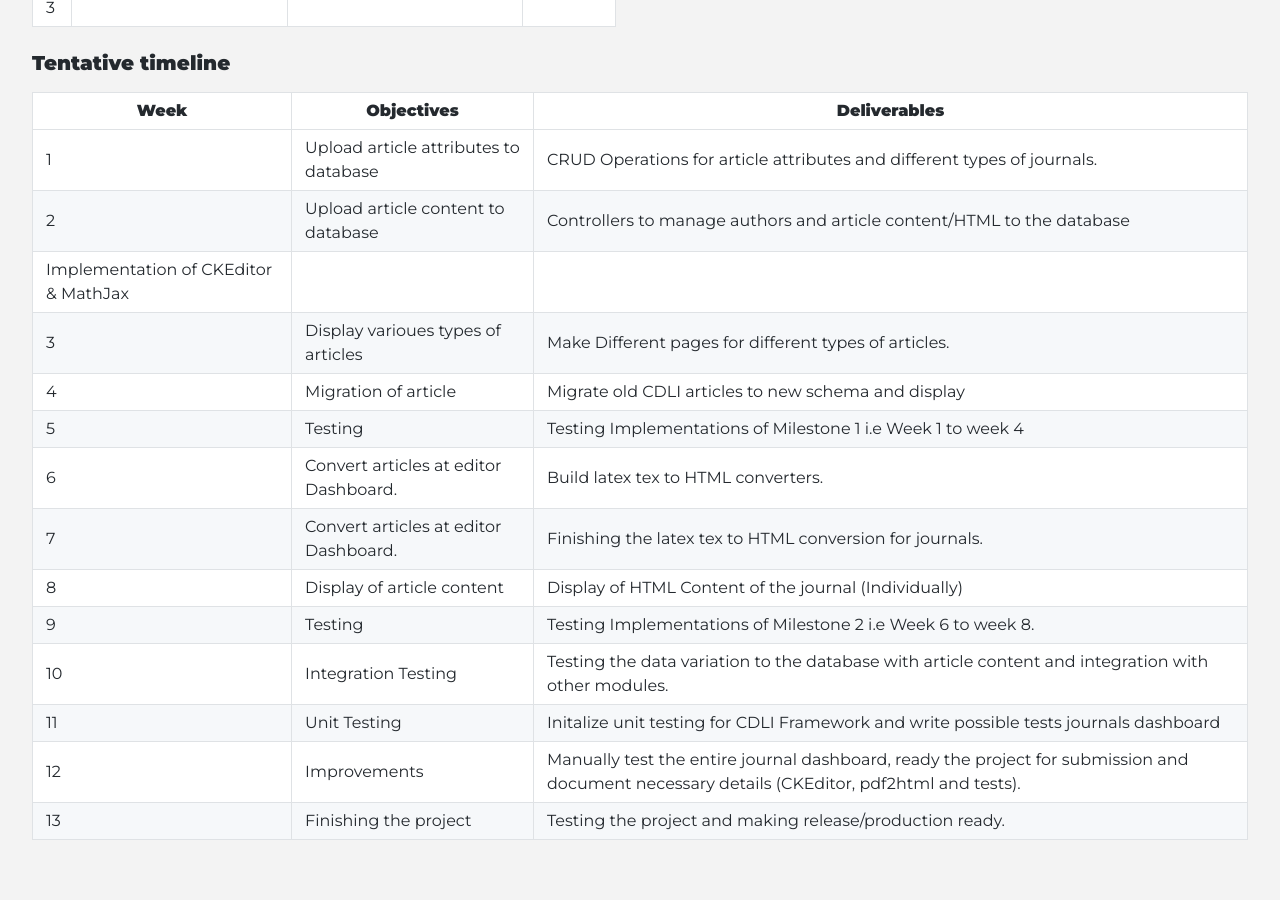
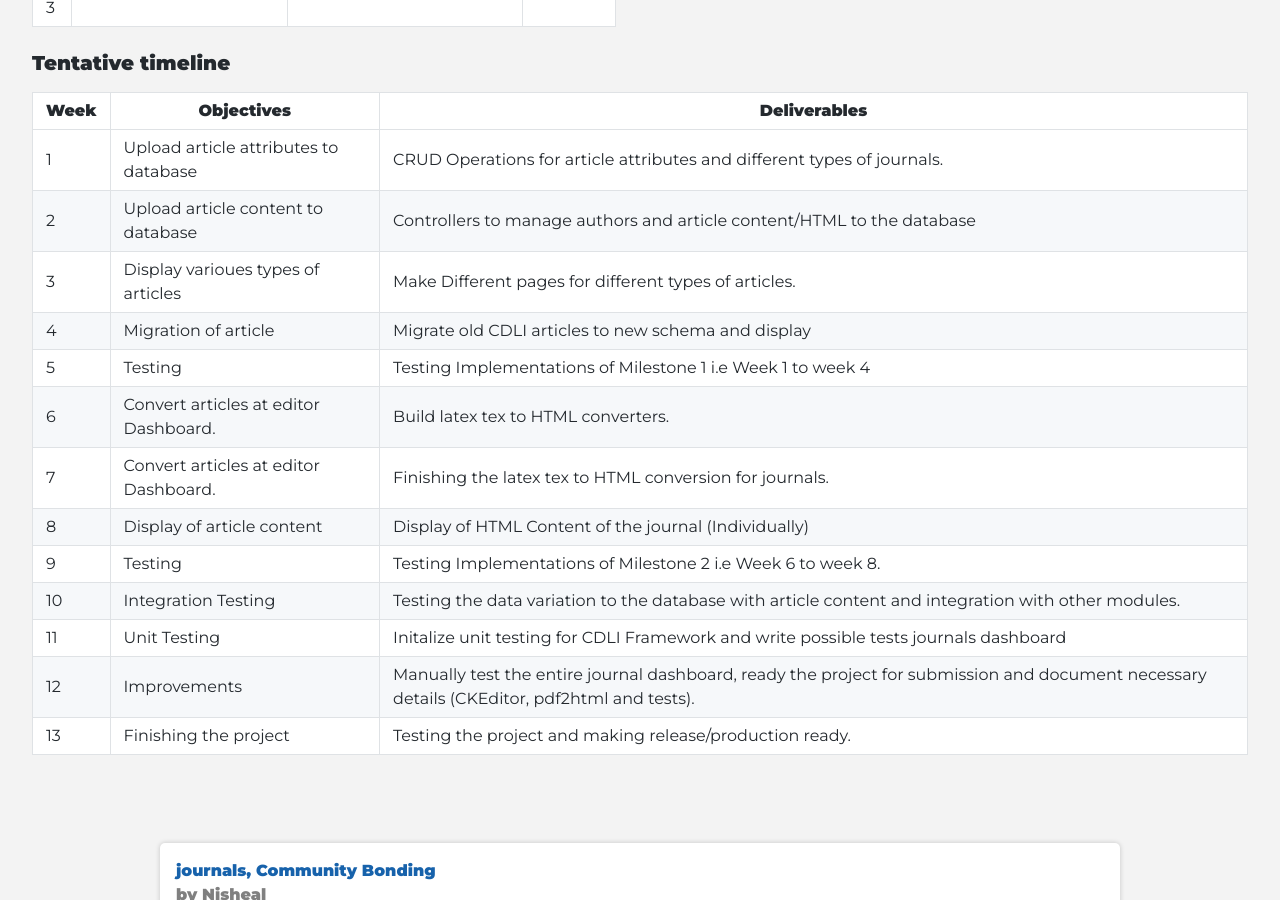
Before and after one commit to cdli-gh/blog, a Jekyll site: the page built from _blog/gsoc20/journals/index.md, in a window 1280 px wide and 900 px high, scrolled down 1363 px. Built offline with Jekyll 4.4.1, drawn with Linux system fonts in a browser that asks for light colours; Markdown is read by kramdown in place of the engine named in the settings.

Commit message:
Update index.md

```diff
--- a/_blog/gsoc20/journals/index.md
+++ b/_blog/gsoc20/journals/index.md
@@ -52,8 +52,7 @@ Objectives are separated in two categories: essential and additional, they are a
 | Week | Objectives                            | Deliverables                                                                                           |
 | ---- | ------------------------------------- | ------------------------------------------------------------------------------------------------------ |
 | 1    | Upload article attributes to database | CRUD Operations for article attributes and different types of journals.                                |
-| 2    | Upload article content to database    | Controllers to manage authors and article content/HTML to the database
-Implementation of CKEditor & MathJax |
+| 2    | Upload article content to database    | Controllers to manage authors and article content/HTML to the database |
 | 3    | Display varioues types of articles    | Make Different pages for different types of articles.                                                  |
 | 4    | Migration of article                  | Migrate old CDLI articles to new schema and display                                                    |
 | 5    | Testing                               | Testing Implementations of Milestone 1 i.e Week 1 to week 4                                                                |
```
